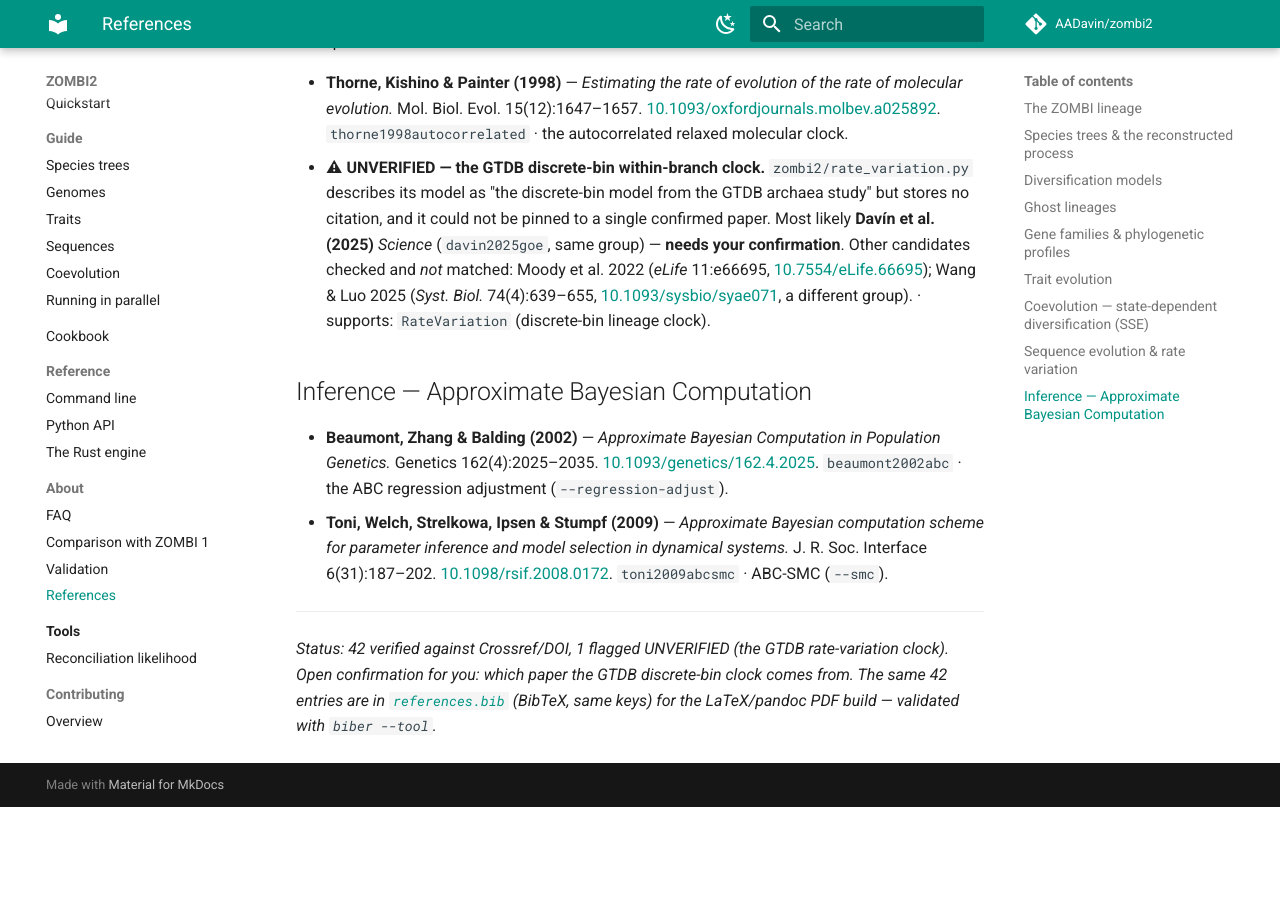
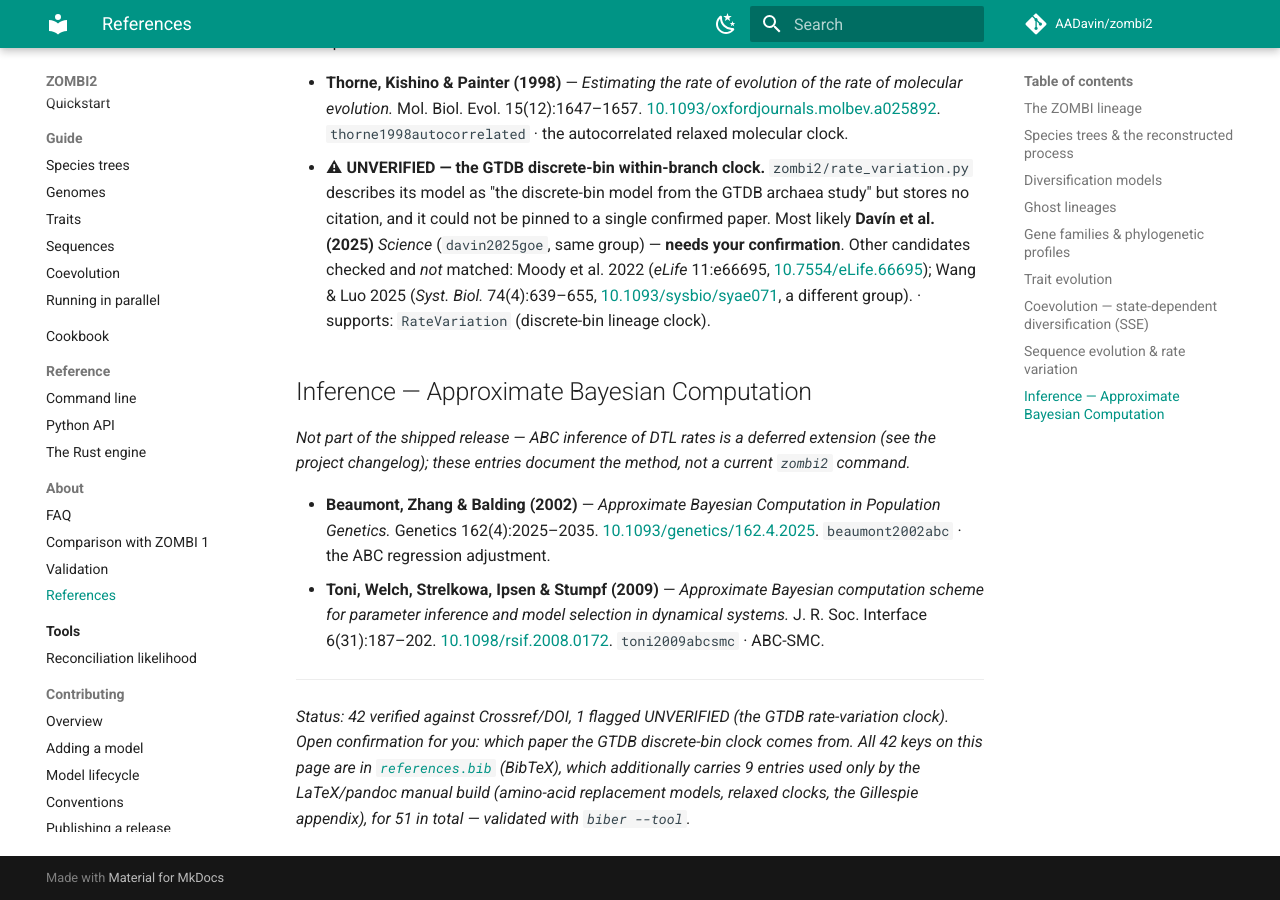
Before and after one commit to AADavin/zombi2, an MkDocs documentation site: the page built from docs/references.md, in a window 1280 px wide and 900 px high, scrolled down 4616 px. Built offline with MkDocs 1.6.1 and Material for MkDocs 9.7.7, drawn with Linux system fonts in a browser that asks for light colours; comment, search, counter and statistics services are not loaded; before the commit the page ends 5423 px from its top, so only the background shows below that.

Commit message:
docs: remove purged-Potts fossils and fix stale references
- references.bib: drop the "(the Potts model)" section header and the two
  orphaned Potts entries (fukunaga2022ipm, croce2019multiscale); relabel the
  section "Phylogenetic profiles" (cited pellegrini1999profiles stays).
  (docs/coupling_explained.tex, the purged-API explainer, was removed in the
  preceding commit along with its .gitignore stanza.)
- Fix three copy-paste examples that opened with the nonexistent
  `from zombi2.events import EventType` -> `from zombi2 import EventType`
  (docs/guide/genomes.md here; manual chapters in a later commit).
- CHANGELOG: correct the claim that `zombi2.matching` (ABC) ships as an
  experimental API — it was moved out of core and is not importable; add the
  shipped `tools` command to the CLI enumeration.
- references.md: mark the ABC section deferred and drop its fictitious
  `--regression-adjust`/`--smc` flag notation; fix the entry count
  (42 on this page + 9 manual-only = 51 in references.bib).
- README: add `tools` to the command list. quickstart: add the
  Events_trace.tsv output row. faq: drop the non-shipped ABC pointer.

Co-Authored-By: Claude Opus 4.8 <noreply@anthropic.com>

```diff
--- a/docs/references.md
+++ b/docs/references.md
@@ -197,18 +197,22 @@ verified values were used.
 
 ## Inference — Approximate Bayesian Computation
 
+*Not part of the shipped release — ABC inference of DTL rates is a deferred extension (see the
+project changelog); these entries document the method, not a current `zombi2` command.*
+
 - **Beaumont, Zhang & Balding (2002)** — *Approximate Bayesian Computation in Population Genetics.*
   Genetics 162(4):2025–2035.
   [10.1093/genetics/162.4.2025](https://doi.org/10.1093/genetics/162.4.2025). `beaumont2002abc`
-  · the ABC regression adjustment (`--regression-adjust`).
+  · the ABC regression adjustment.
 - **Toni, Welch, Strelkowa, Ipsen & Stumpf (2009)** — *Approximate Bayesian computation scheme for
   parameter inference and model selection in dynamical systems.* J. R. Soc. Interface 6(31):187–202.
   [10.1098/rsif.2008.0172](https://doi.org/10.1098/rsif.2008.0172). `toni2009abcsmc`
-  · ABC-SMC (`--smc`).
+  · ABC-SMC.
 
 ---
 
 *Status: 42 verified against Crossref/DOI, 1 flagged UNVERIFIED (the GTDB rate-variation clock).
-Open confirmation for you: which paper the GTDB discrete-bin clock comes from. The same 42 entries
-are in [`references.bib`](references.bib) (BibTeX, same keys) for the LaTeX/pandoc PDF build —
-validated with `biber --tool`.*
+Open confirmation for you: which paper the GTDB discrete-bin clock comes from. All 42 keys on this
+page are in [`references.bib`](references.bib) (BibTeX), which additionally carries 9 entries used
+only by the LaTeX/pandoc manual build (amino-acid replacement models, relaxed clocks, the Gillespie
+appendix), for 51 in total — validated with `biber --tool`.*
```
Also changed, not shown: CHANGELOG.md (+5 -4 lines), README.md (+3 -2 lines), docs/faq.md (+1 -1 lines), docs/guide/genomes.md (+1 -1 lines), docs/quickstart.md (+1 -0 lines), docs/references.bib (+1 -24 lines), 1 other file.
